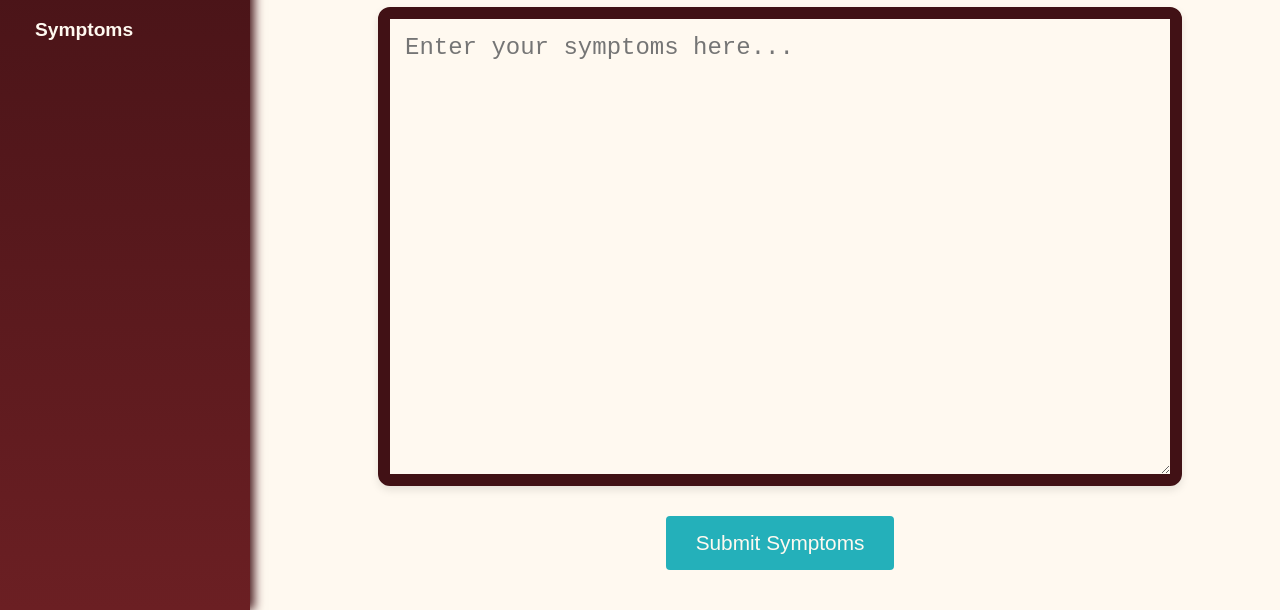
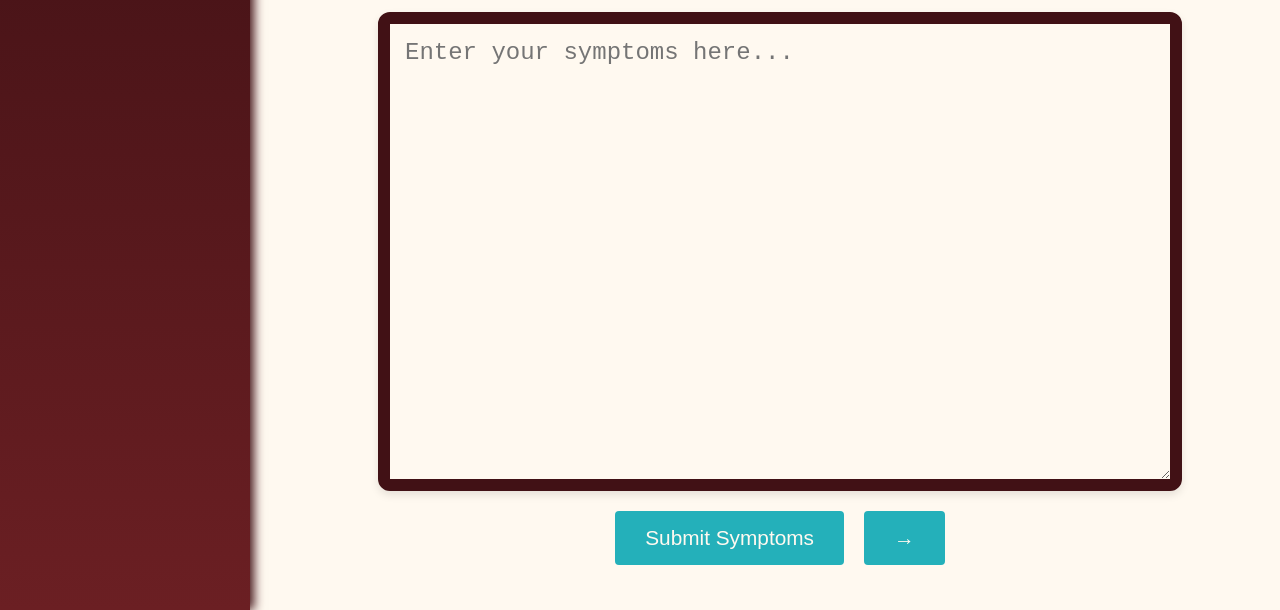
Before and after one commit to aarushisi/healthnav-webdev, a plain HTML site: page symptoms.html in a window 1280 px wide. Shown: the part 190-800 px from the top of the page. Drawn offline with Linux system fonts and the light colour scheme.

Commit message:
Adjusted sidebar

```diff
--- a/script.js
+++ b/script.js
@@ -189,6 +189,13 @@ document.addEventListener("DOMContentLoaded", function() {
             })
             .catch(error => console.error("Error fetching user data:", error));
     }
+
+    const arrowButton = document.getElementById("arrow-btn");
+    if (arrowButton) {
+        arrowButton.addEventListener("click", function() {
+            console.log("Arrow button clicked — no action yet.");
+        });
+    }
 });
 
 function displayDoctors(doctors) {
--- a/style.css
+++ b/style.css
@@ -227,13 +227,37 @@ input[type="submit"]:hover {
     border: none;
     border-radius: 4px;
     cursor: pointer;
-    margin-top: 30px;  /* Increase spacing to lower button */
+    margin-top: 10px;  /* Increase spacing to lower button */
     transition: background-color 0.3s;
 }
 
 /* Hover effect for button */
 #submit-symptoms-btn:hover {
     background-color: #411115;
+    color: #24B0BA;
+}
+
+#symptoms-button-group {
+    display: flex;
+    gap: 20px;
+    margin-top: 10px;
+}
+
+#arrow-btn {
+    padding: 15px 30px;  /* Increase button size */
+    font-size: 1.3rem;  /* Make text larger */
+    background-color: #24B0BA;
+    color: #FFF9F0;
+    border: none;
+    border-radius: 4px;
+    cursor: pointer;
+    margin-top: 10px;  /* Increase spacing to lower button */
+    transition: background-color 0.3s;
+}
+
+#arrow-btn:hover {
+    background-color: #411115;
+    color: #24B0BA;
 }
 
 /* Display Page Styling */
--- a/symptoms.html
+++ b/symptoms.html
@@ -9,13 +9,16 @@
 <body>
     <div class="sidebar">
         <h2>Doctor Navigator</h2>
-        <a href="form.html">Profile</a>
-        <a href="symptoms.html">Symptoms</a>
+        <a href="form.html">Input Form</a>
     </div>
     <div class="symptoms-container">
         <h2>Describe Your Symptoms</h2>
         <textarea id="symptoms-box" placeholder="Enter your symptoms here..."></textarea>
-        <button id="submit-symptoms-btn">Submit Symptoms</button>
+        <div id="symptoms-button-group">
+            <button id="submit-symptoms-btn">Submit Symptoms</button>
+            <button id="arrow-btn">→</button>
+        </div>
+
     </div>
 
     <script src="script.js"></script> <!-- Link to JavaScript -->
```
Also changed, not shown: display.html (+1 -1 lines), doctors.html (+2 -2 lines), form.html (+0 -2 lines).
